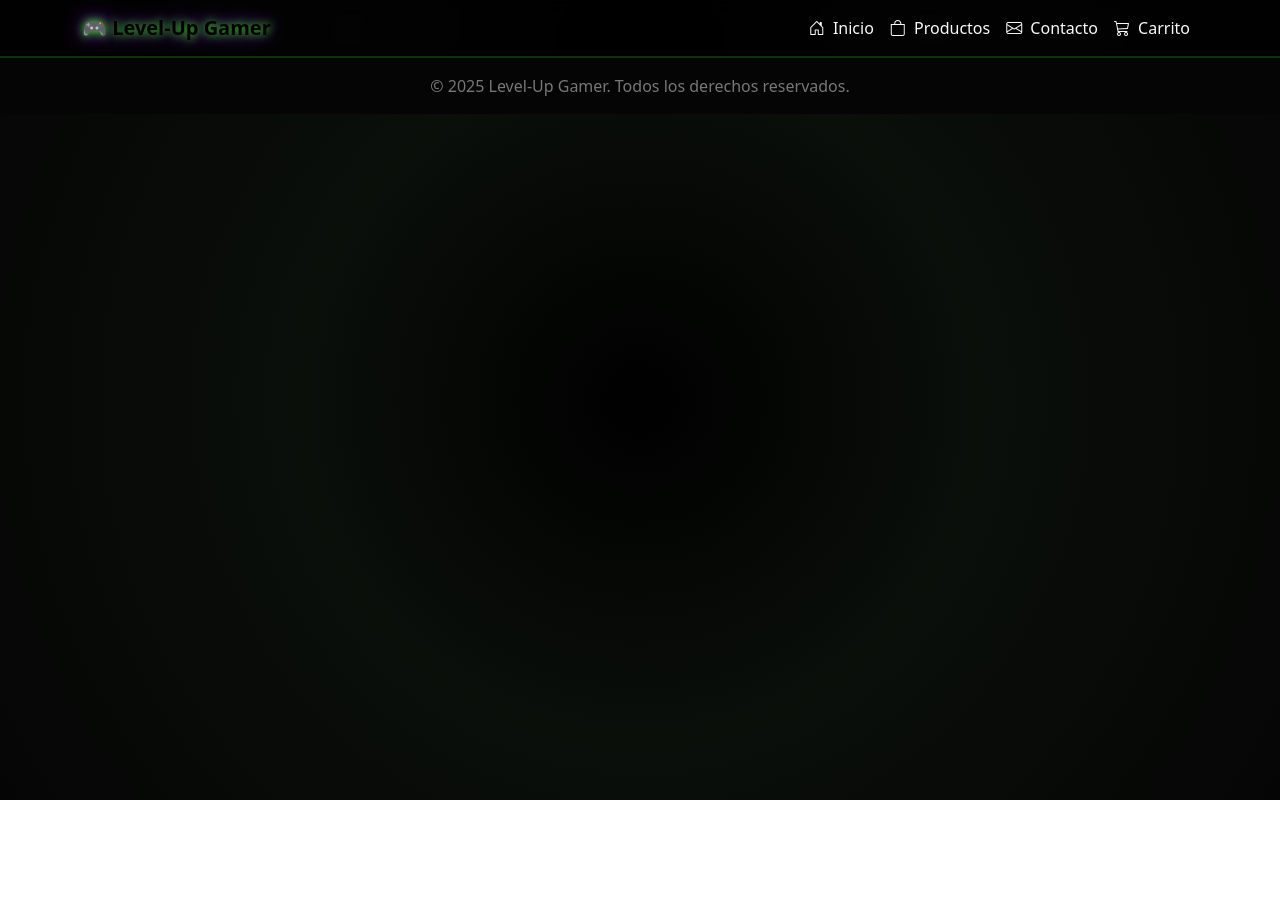
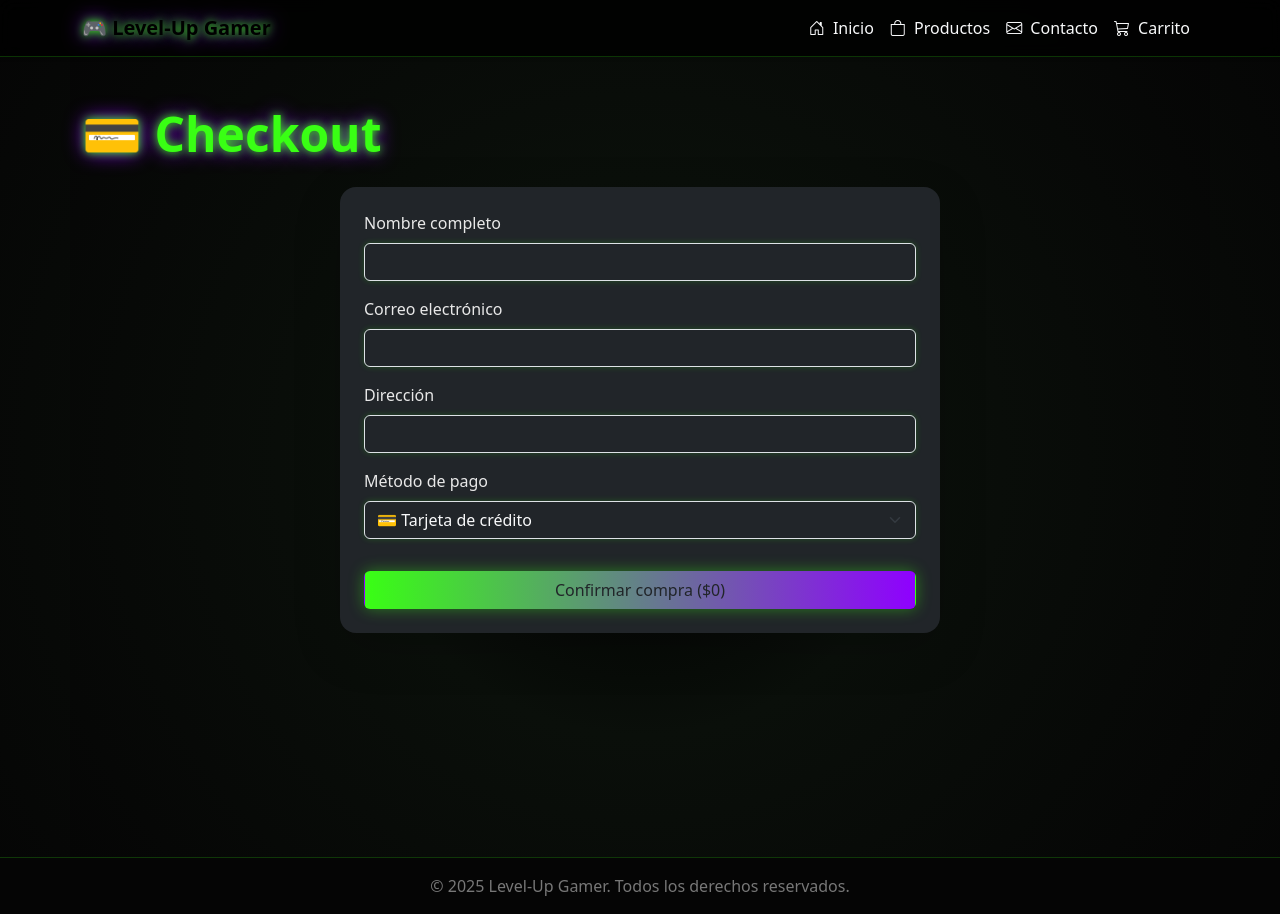
Before and after one commit to lucmachuca/LevelUpReact, a React (Vite) app: page /checkout in a window 1280 px wide. Before the commit the page ends 800 px from the top, so only its background shows below. Built offline with nearby package versions, Linux system fonts and the light colour scheme.

Commit message:
creacion de pestañas nuevas de checkout

```diff
--- a/src/App.tsx
+++ b/src/App.tsx
@@ -7,6 +7,9 @@ import Productos from "./pages/Productos.jsx";
 import ProductoDetalle from "./pages/ProductoDetalle.jsx"; // 👈 nuevo
 import Contacto from "./pages/Contacto.jsx";
 import Carrito from "./pages/Carrito.jsx";
+import Checkout from "./pages/Checkout.jsx";
+import CompraExitosa from "./pages/CompraExitosa.jsx";
+import CompraFallida from "./pages/CompraFallida.jsx";
 import "./App.css";
 
 function App() {
@@ -19,6 +22,9 @@ function App() {
         <Route path="/productos/:id" element={<ProductoDetalle />} /> {/* 👈 detalle */}
         <Route path="/contacto" element={<Contacto />} />
         <Route path="/carrito" element={<Carrito />} />
+        <Route path="/checkout" element={<Checkout />} />
+        <Route path="/compra-exitosa" element={<CompraExitosa />} />
+        <Route path="/compra-fallida" element={<CompraFallida />} />
       </Routes>
       <footer className="text-center py-3">
         © 2025 Level-Up Gamer. Todos los derechos reservados.
--- /dev/null
+++ b/src/pages/Checkout.jsx
@@ -0,0 +1,116 @@
+// src/pages/Checkout.jsx
+import React, { useContext, useState } from "react";
+import { useNavigate } from "react-router-dom";
+import { CarritoContext } from "../context/CarritoContext";
+import "bootstrap/dist/css/bootstrap.min.css";
+
+const Checkout = () => {
+  const { carrito, total, vaciarCarrito } = useContext(CarritoContext);
+  const navigate = useNavigate();
+
+  const [form, setForm] = useState({
+    nombre: "",
+    correo: "",
+    direccion: "",
+    metodoPago: "tarjeta",
+  });
+
+  const [error, setError] = useState("");
+
+  const handleChange = (e) => {
+    setForm({ ...form, [e.target.name]: e.target.value });
+  };
+
+  const handleSubmit = (e) => {
+    e.preventDefault();
+
+    if (!form.nombre || !form.correo || !form.direccion) {
+      setError("Por favor, completa todos los campos.");
+      return;
+    }
+
+    if (carrito.length === 0) {
+      setError("Tu carrito está vacío.");
+      return;
+    }
+
+    // 🎲 Simulación aleatoria de pago (éxito/fallo)
+    const pagoExitoso = Math.random() > 0.3; // 70% éxito
+
+    if (pagoExitoso) {
+      vaciarCarrito();
+      navigate("/compra-exitosa");
+    } else {
+      navigate("/compra-fallida");
+    }
+  };
+
+  return (
+    <div className="page-wrapper container py-5 text-light">
+      <h1 className="display-5 fw-bold text-neon-green glow-text mb-4">
+        💳 Checkout
+      </h1>
+
+      <form
+        onSubmit={handleSubmit}
+        className="mx-auto bg-dark p-4 rounded-4 shadow-lg"
+        style={{ maxWidth: "600px" }}
+      >
+        <div className="mb-3">
+          <label className="form-label">Nombre completo</label>
+          <input
+            type="text"
+            name="nombre"
+            value={form.nombre}
+            onChange={handleChange}
+            className="form-control bg-dark text-light border-neon"
+          />
+        </div>
+
+        <div className="mb-3">
+          <label className="form-label">Correo electrónico</label>
+          <input
+            type="email"
+            name="correo"
+            value={form.correo}
+            onChange={handleChange}
+            className="form-control bg-dark text-light border-neon"
+          />
+        </div>
+
+        <div className="mb-3">
+          <label className="form-label">Dirección</label>
+          <input
+            type="text"
+            name="direccion"
+            value={form.direccion}
+            onChange={handleChange}
+            className="form-control bg-dark text-light border-neon"
+          />
+        </div>
+
+        <div className="mb-3">
+          <label className="form-label">Método de pago</label>
+          <select
+            name="metodoPago"
+            value={form.metodoPago}
+            onChange={handleChange}
+            className="form-select bg-dark text-light border-neon"
+          >
+            <option value="tarjeta">💳 Tarjeta de crédito</option>
+            <option value="debito">🏦 Tarjeta de débito</option>
+            <option value="transferencia">💸 Transferencia</option>
+          </select>
+        </div>
+
+        {error && <p className="text-danger mt-2">{error}</p>}
+
+        <button type="submit" className="btn btn-hero w-100 mt-3">
+          Confirmar compra (${total.toLocaleString()})
+        </button>
+      </form>
+    </div>
+  );
+};
+
+export default Checkout;
--- /dev/null
+++ b/src/pages/CompraExitosa.jsx
@@ -0,0 +1,20 @@
+// src/pages/CompraExitosa.jsx
+import React from "react";
+import { useNavigate } from "react-router-dom";
+
+const CompraExitosa = () => {
+  const navigate = useNavigate();
+
+  return (
+    <div className="page-wrapper d-flex flex-column align-items-center justify-content-center text-center text-light py-5">
+      <h1 className="text-neon-green glow-text display-4 mb-3">🎉 ¡Compra exitosa!</h1>
+      <p className="fs-5">Gracias por confiar en <strong>Level-Up Gamer</strong>.</p>
+      <p className="text-muted">Tu pedido será procesado en las próximas 24 horas.</p>
+      <button className="btn btn-hero mt-4" onClick={() => navigate("/")}>
+        🏠 Volver al inicio
+      </button>
+    </div>
+  );
+};
+
+export default CompraExitosa;
--- /dev/null
+++ b/src/pages/CompraFallida.jsx
@@ -0,0 +1,19 @@
+// src/pages/CompraFallida.jsx
+import React from "react";
+import { useNavigate } from "react-router-dom";
+
+const CompraFallida = () => {
+  const navigate = useNavigate();
+
+  return (
+    <div className="page-wrapper d-flex flex-column align-items-center justify-content-center text-center text-light py-5">
+      <h1 className="text-danger display-4 mb-3">❌ Pago fallido</h1>
+      <p className="fs-5">No se pudo procesar tu pago. Inténtalo nuevamente.</p>
+      <button className="btn btn-hero mt-4" onClick={() => navigate("/checkout")}>
+        🔁 Reintentar
+      </button>
+    </div>
+  );
+};
+
+export default CompraFallida;
```
